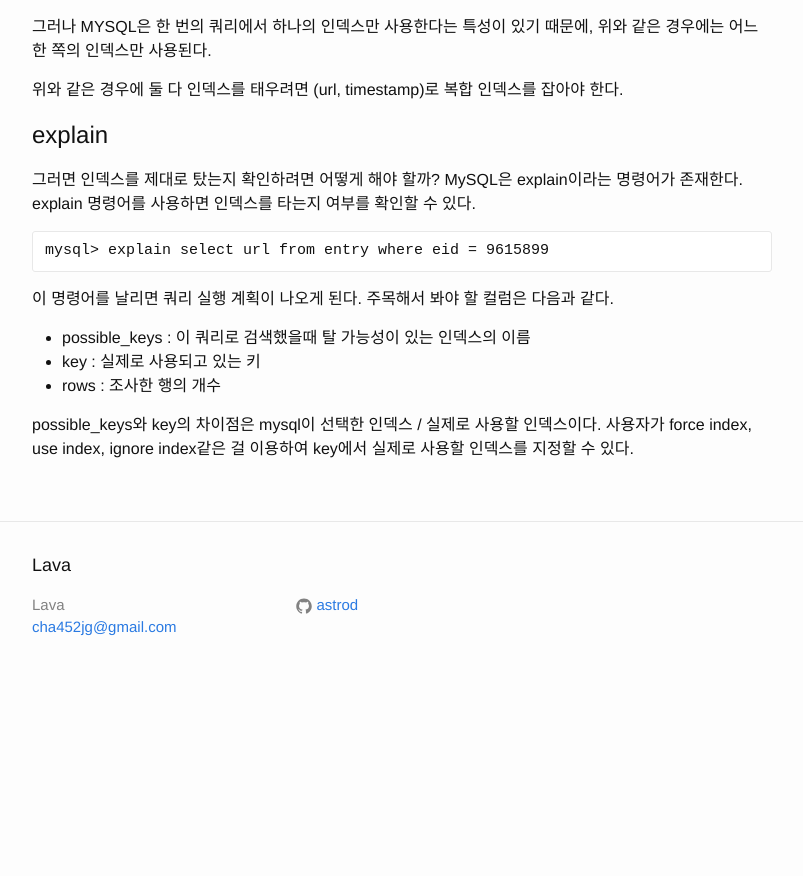
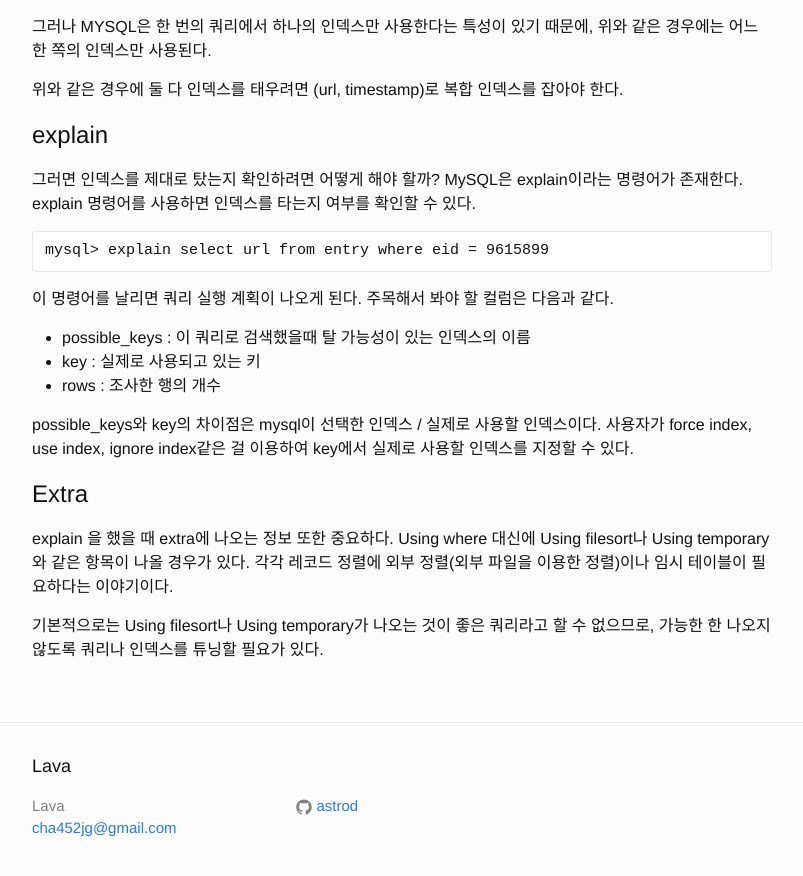
Before and after one commit to astrod/astrod.github.com, a Jekyll site: the page built from _posts/2016-05-08-Mysql Index.md, in a window 1280 px wide and 900 px high, scrolled down 1388 px. Shown: the top 876 px of the window, without its empty margins (238-1041 px from the left). Built offline with Jekyll 4.4.1, drawn with Linux system fonts in a browser that asks for light colours; comment, search, counter and statistics services are not loaded; before the commit the page ends 2087 px from its top, so only the background shows below that.

Commit message:
extra 추가

```diff
--- a/_posts/2016-05-08-Mysql Index.md
+++ b/_posts/2016-05-08-Mysql Index.md
@@ -68,3 +68,8 @@ mysql> explain select url from entry where eid = 9615899
 - rows : 조사한 행의 개수
 
 possible_keys와 key의 차이점은 mysql이 선택한 인덱스 / 실제로 사용할 인덱스이다. 사용자가 force index, use index, ignore index같은 걸 이용하여 key에서 실제로 사용할 인덱스를 지정할 수 있다.
+
+# Extra
+explain 을 했을 때 extra에 나오는 정보 또한 중요하다. Using where 대신에 Using filesort나 Using temporary와 같은 항목이 나올 경우가 있다. 각각 레코드 정렬에 외부 정렬(외부 파일을 이용한 정렬)이나 임시 테이블이 필요하다는 이야기이다.
+
+기본적으로는 Using filesort나 Using temporary가 나오는 것이 좋은 쿼리라고 할 수 없으므로, 가능한 한 나오지 않도록 쿼리나 인덱스를 튜닝할 필요가 있다.
```
